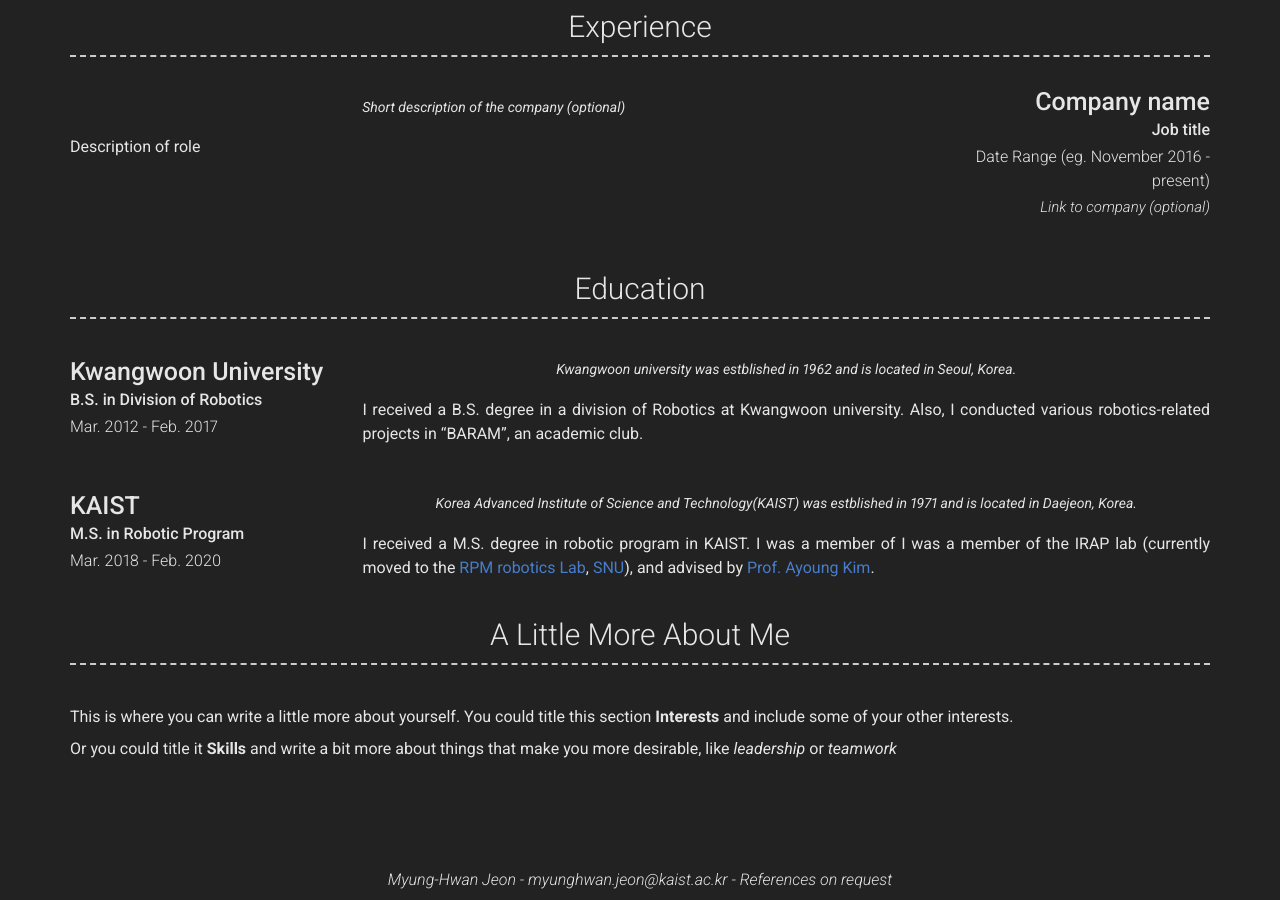
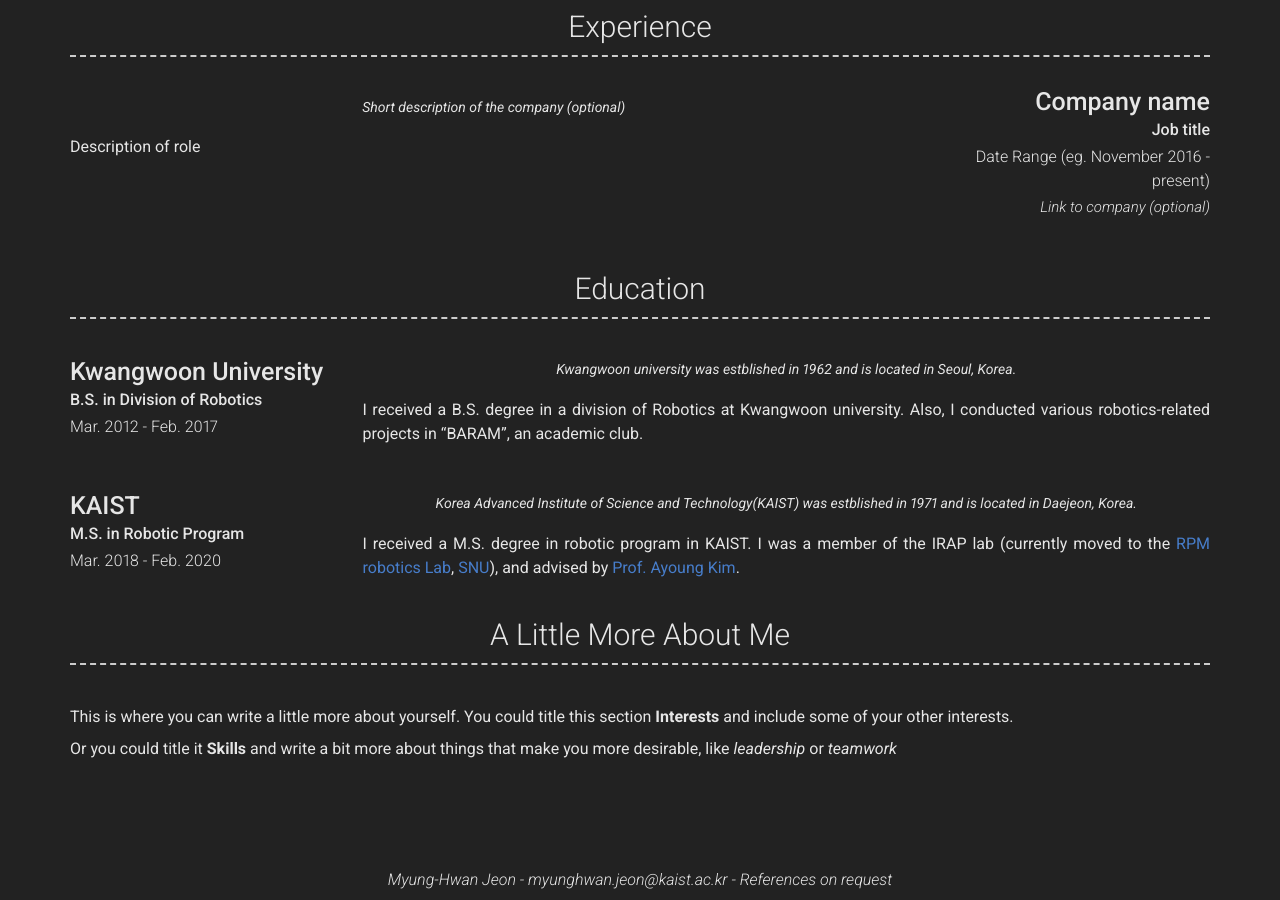
Before and after one commit to MyungHwanJeon/MyungHwanJeon.github.io, a Jekyll site: the page built from index.md, in a window 1280 px wide and 900 px high, scrolled down 887 px. Built offline with Jekyll 4.4.1, drawn with Linux system fonts in a browser that asks for light colours; nearby versions of some CDN libraries.

Commit message:
Update _config.yml

```diff
--- a/_config.yml
+++ b/_config.yml
@@ -113,7 +113,7 @@
         quote: >
           Korea Advanced Institute of Science and Technology(KAIST) was estblished in 1971 and is located in Daejeon, Korea.
         description: | # this will include new lines to allow paragraphs
-          I received a M.S. degree in robotic program in KAIST. I was a member of  I was a member of the IRAP lab (currently moved to the [RPM robotics Lab](https://rpm.snu.ac.kr), [SNU](https://www.snu.ac.kr)), and advised by [Prof. Ayoung Kim](https://ayoungk.github.io/).
+          I received a M.S. degree in robotic program in KAIST. I was a member of the IRAP lab (currently moved to the [RPM robotics Lab](https://rpm.snu.ac.kr), [SNU](https://www.snu.ac.kr)), and advised by [Prof. Ayoung Kim](https://ayoungk.github.io/).
 
       # - layout: top-left
       #  title: KAIST
```
